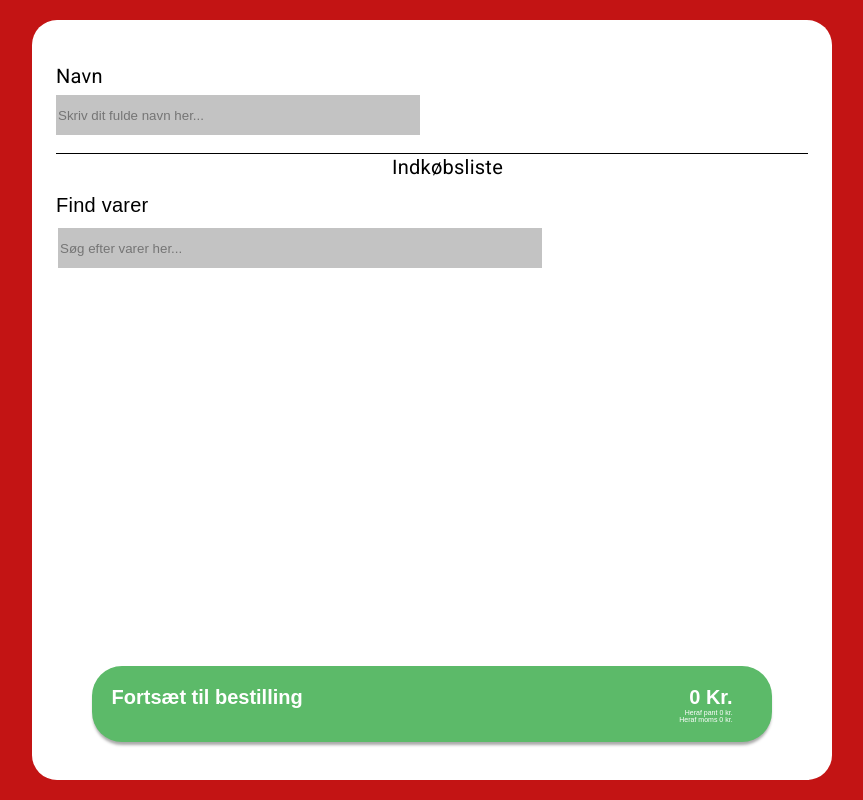
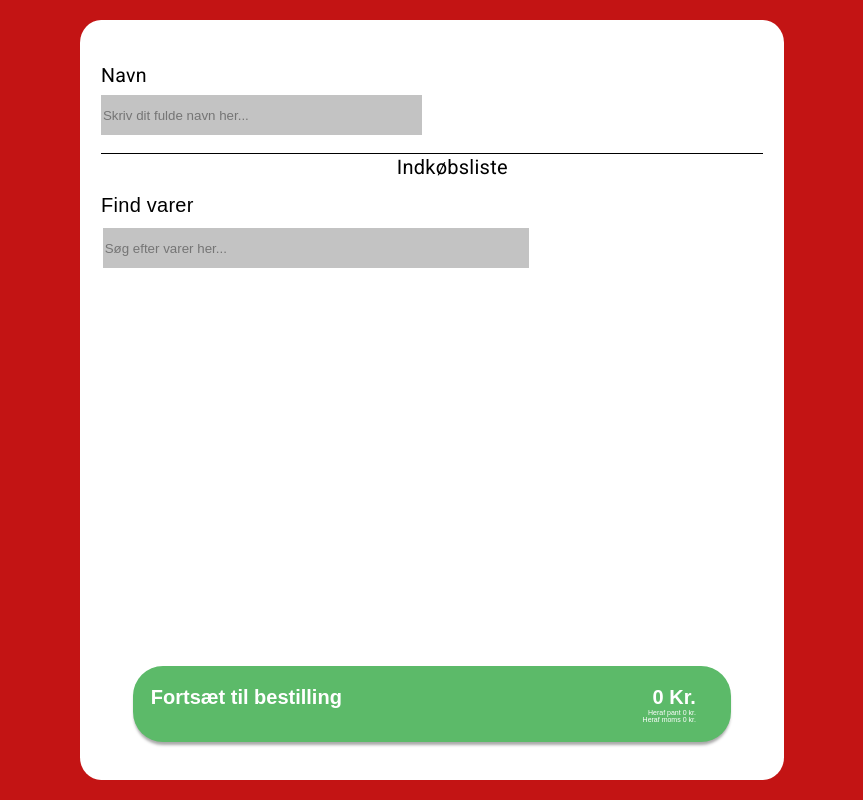
Before and after one commit to Sunnyboy110/projekt, an Angular app: page / in a window 1280 px wide. Shown: the whole page, without its empty margins (208-1071 px from the left). Built offline with nearby package versions, Linux system fonts and the light colour scheme.

Commit message:
ændret mere til procent

```diff
--- a/src/styles.css
+++ b/src/styles.css
@@ -10,7 +10,7 @@ body {
 }
 
 #box {
-    width: 800px;
+    width: 55%;
     height: 95%;
     margin: auto;
     position: absolute;
@@ -19,13 +19,12 @@ body {
     bottom: 0;
     left: 0;
     right: 0;
-    border: 60px;
-    border-radius: 25px;
+    border-radius: 3%;
 }
 
 #navn {
     color: black;
-    font-size: 20px;
+    font-size: 140%;
     position: absolute;
     top: 6%;
     bottom: 0;
```
